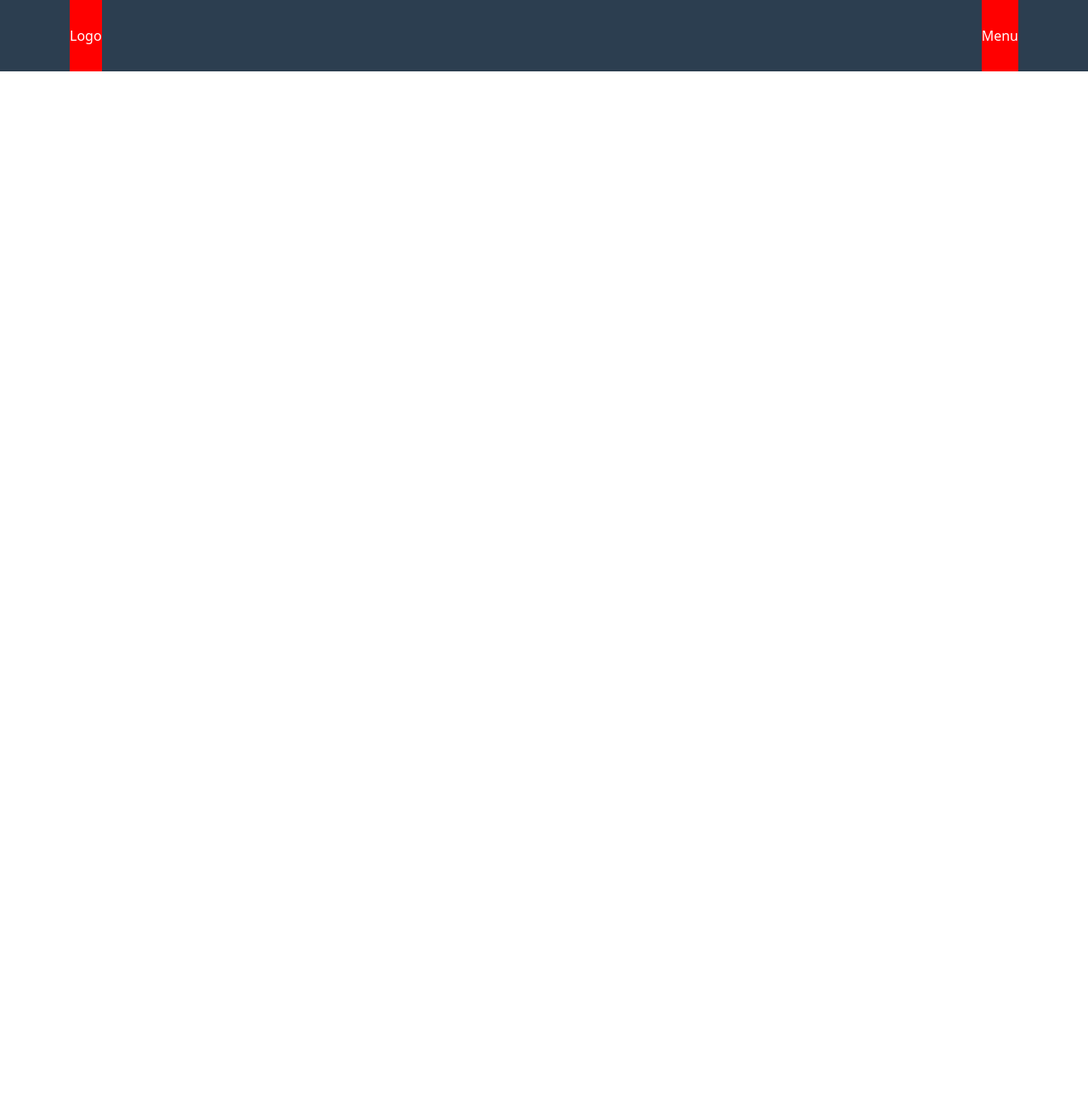
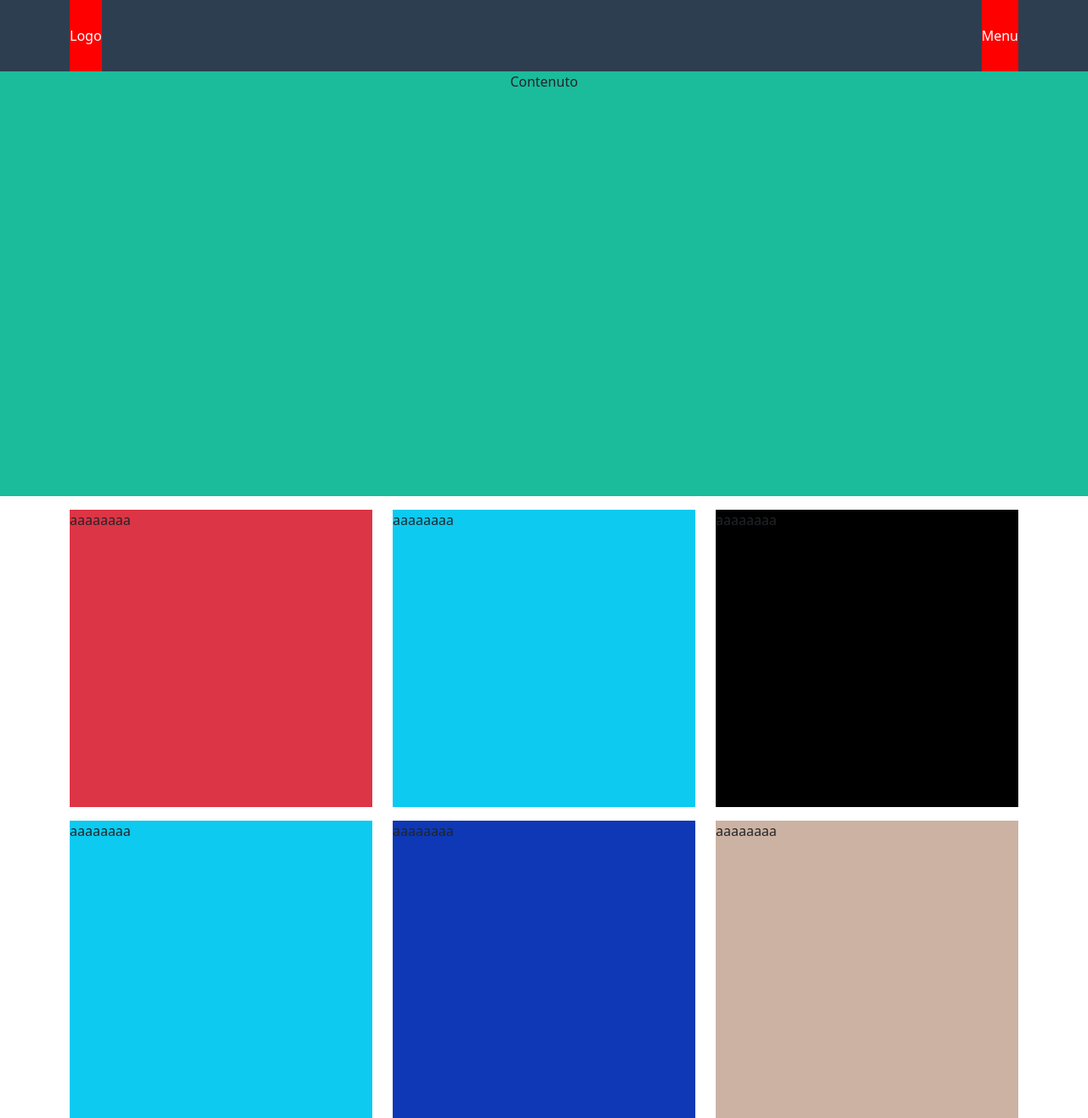
Before and after one commit to antoniodalterio/html-css-bootstrap-freelancer, a plain HTML site: page index.html in a window 1280 px wide. Shown: the whole page at 85% size. Before the commit the page ends 800 px from the top, so only its background shows below. Drawn offline with nearby package versions, Linux system fonts and the light colour scheme.

Commit message:
feat: parte main con le prime 2 section

```diff
--- a/css/style.css
+++ b/css/style.css
@@ -1,3 +1,15 @@
+/*
+*******
+COLOR
+********
+*/
+
+:root {
+  --bg-blue: #0e38b5;
+  --bg-azurro: #1c83c1;
+  --bg-bage: #ccb2a3;
+}
+
 /*
 *******
 HEADER
@@ -17,3 +29,38 @@ header .raw div {
   color: white;
   background-color: red;
 }
+
+/*
+*******
+MAIN
+********
+*/
+
+main section:nth-child(odd) {
+  background-color: #1abc9c;
+
+  /* debug */
+  height: 31.25rem;
+}
+
+.row .col-sm-12 {
+  /* debug */
+  height: 350px;
+}
+
+.row .col-sm-12 .content {
+  /* debug */
+  height: 100%;
+}
+
+.bg-blue {
+  background-color: var(--bg-blue);
+}
+
+.bg-azzurro {
+  background-color: var(--bg-azurro);
+}
+
+.bg-bage {
+  background-color: var(--bg-bage);
+}
--- a/index.html
+++ b/index.html
@@ -29,5 +29,72 @@
       </div>
       <!-- contenitore e riga parte header  -->
     </header>
+    <!-- Header  -->
+
+    <!-- Main -->
+    <main>
+      <!-- Section 1 -->
+      <section>
+        <!-- container -->
+        <div class="container-lg">
+          <!-- row con contenuto -->
+          <div class="row text-center">
+            <div>Contenuto</div>
+          </div>
+          <!-- row con contenuto -->
+        </div>
+        <!-- container -->
+      </section>
+      <!-- Section 1 -->
+
+      <!-- Section 2 -->
+      <section>
+        <!-- container section 2 -->
+        <div class="container-lg">
+          <!-- Row con colonne -->
+          <div class="row">
+            <!-- col 1 con contenuto -->
+            <div class="col-sm-12 col-md-6 col-lg-4 mt-3">
+              <div class="content bg-danger">aaaaaaaa</div>
+            </div>
+            <!-- col 1 con contenuto -->
+
+            <!-- col 2 con contenuto -->
+            <div class="col-sm-12 col-md-6 col-lg-4 mt-3">
+              <div class="content bg-info">aaaaaaaa</div>
+            </div>
+            <!-- col 2 con contenuto -->
+
+            <!-- col 3 con contenuto -->
+            <div class="col-sm-12 col-md-6 col-lg-4 mt-3">
+              <div class="content bg-black">aaaaaaaa</div>
+            </div>
+            <!-- col 3 con contenuto -->
+
+            <!-- col 4 con contenuto -->
+            <div class="col-sm-12 col-md-6 col-lg-4 mt-3">
+              <div class="content bg-info">aaaaaaaa</div>
+            </div>
+            <!-- col 4 con contenuto -->
+
+            <!-- col 5 con contenuto -->
+            <div class="col-sm-12 col-md-6 col-lg-4 mt-3">
+              <div class="content bg-blue">aaaaaaaa</div>
+            </div>
+            <!-- col 5 con contenuto -->
+
+            <!-- col 6 con contenuto -->
+            <div class="col-sm-12 col-md-6 col-lg-4 mt-3">
+              <div class="content bg-bage">aaaaaaaa</div>
+            </div>
+            <!-- col 6 con contenuto -->
+          </div>
+          <!-- Row con colonne -->
+        </div>
+        <!-- container section 2 -->
+      </section>
+      <!-- Section 2 -->
+    </main>
+    <!-- Main -->
   </body>
 </html>
```
